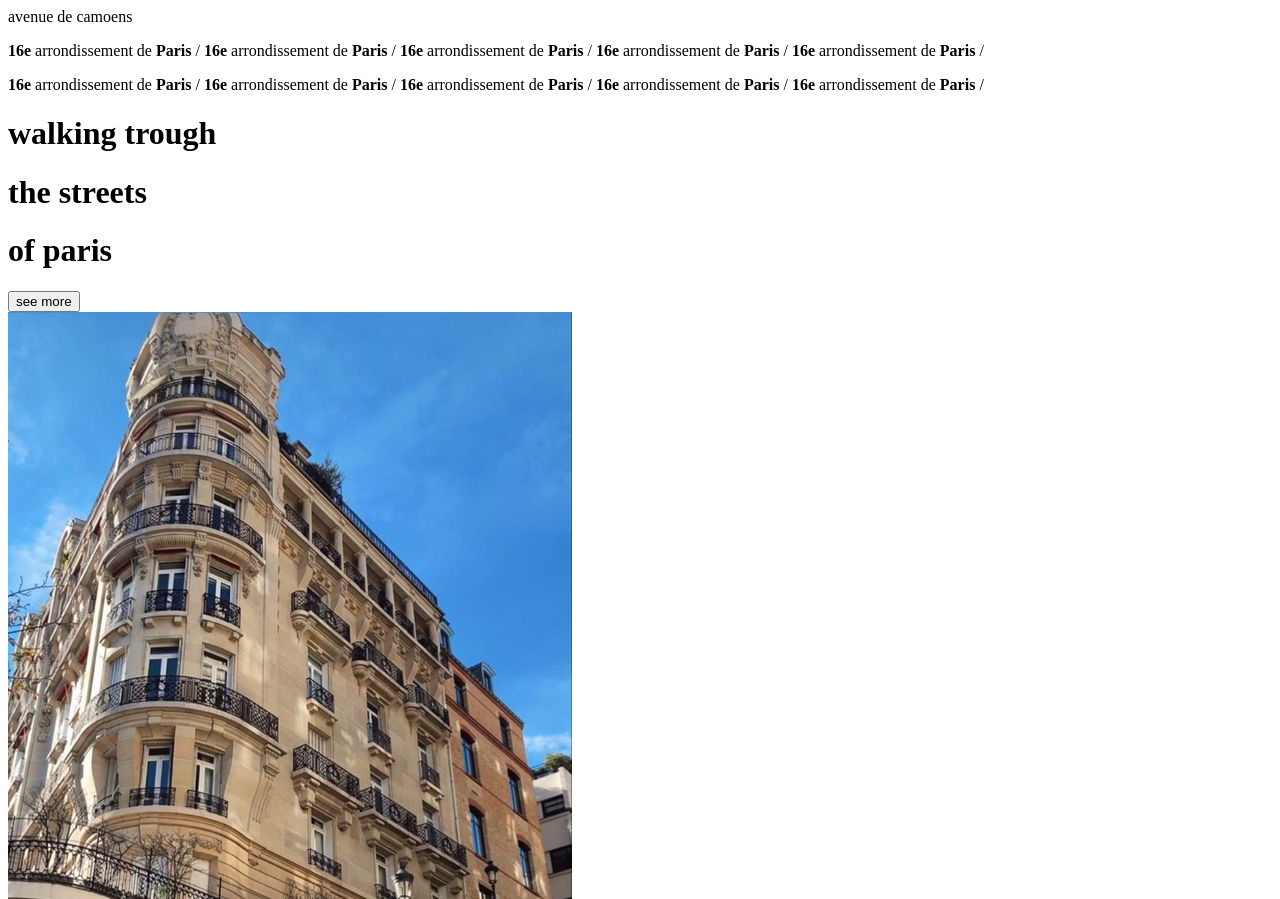
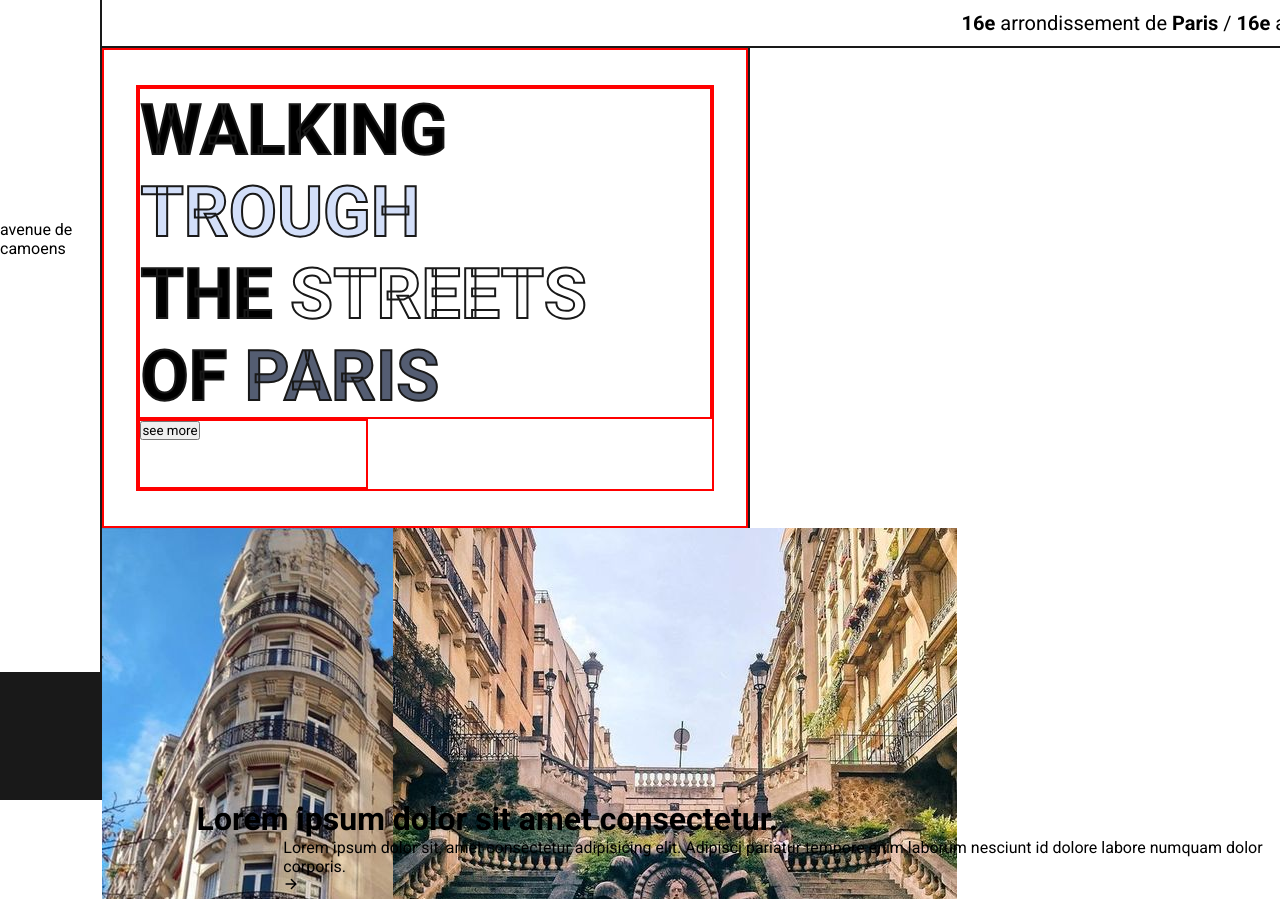
Before and after one commit to Elicue/Avenue-de-Camoens, a plain HTML site: page index.html in a window 1280 px wide. Shown: the top 899 px of the page. Drawn offline with nearby package versions, Linux system fonts and the light colour scheme.

Commit message:
:art: Start Css HomePage

```diff
--- a/css/style.scss
+++ b/css/style.scss
@@ -0,0 +1,216 @@
+@import url('https://fonts.googleapis.com/css2?family=Roboto:wght@400;700;900&display=swap');
+@import url('https://fonts.googleapis.com/css2?family=Courgette&family=Tangerine:wght@400;700&display=swap');
+
+* {
+  margin: 0;
+  padding: 0;
+  box-sizing: border-box;
+  font-family: 'Roboto', sans-serif;
+  color: color(noir);
+  // cursor: none;
+    // border: 2px solid red;
+}
+
+$colors :(
+  noir:#191919,
+  gris:grey,
+  primary: #D3DFF9,
+  secondary:#545D72,
+);
+
+$border : 2px;
+
+@function color($color-name){
+@return map-get($colors, $color-name)
+}
+
+$desktop :800px;
+
+@mixin desktop {
+@media (min-width : #{$desktop}){
+  @content;
+}
+}
+
+
+.sidebar {
+  display: flex;
+  flex-direction: column;
+  background-color: #fff;
+  border-right: $border solid color(noir);
+  width: 8%;
+  height: 100vh;
+  justify-content: space-between;
+  position: fixed;
+  top: 0;
+  left: 0;
+
+  .logo {
+    width: 100%;
+    height: 25%;
+    display: flex;
+    align-items: center;
+
+    .logo {
+      width: 100%;
+      height: 60%;
+    }
+  }
+
+  .titre {
+    width: 100%;
+    height: 50%;
+    // transform: rotate(-90deg);
+  }
+
+  .burger {
+    display: flex;
+    width: 100%;
+    height: 20%;
+    align-items: flex-end;
+
+    .fond {
+      background-color: color(noir);
+      width: 100%;
+      height: 80%;
+    }
+  }
+}
+
+main {
+  width: 100%;
+  display: flex;
+  flex-direction: column;
+  border: none;
+
+  .infos {
+    display: flex;
+    width: 100%;
+    height: 6vh;
+    font-size: 20px;
+    justify-content: flex-end;
+    border-bottom: $border solid color(noir);
+
+    .content {
+      display: flex;
+      width: 92%;
+      justify-content: flex-end;
+      align-items: center;
+      height: 100%;
+
+      .marquee {
+        width: 92%;
+        margin: 0 auto;
+        white-space: nowrap;
+        overflow: hidden;
+        position: absolute;
+      }
+
+      .marquee span {
+        display: inline-block;
+        padding-left: 100%;
+        animation: marquee 40s linear infinite;
+      }
+
+      .marquee2 span {
+        animation-delay: 20s;
+      }
+
+      @keyframes marquee {
+        0% {
+          transform: translate(0, 0);
+        }
+        100% {
+          transform: translate(-100%, 0);
+        }
+      }
+    }
+  }
+
+  .content {
+    margin-left: 8%;
+
+    .gauche {
+      width: 55%;
+      height: 94vh;
+      border-right: color(noir) $border solid;
+
+      .haut {
+        display: flex;
+        flex-direction: column;
+        height: 60vh;
+        width: 100%;
+        border-bottom: color(noir) $border solid;
+        align-items: center;
+        justify-content: space-around;
+        border: red $border solid;
+
+        .content {
+          display: flex;
+          flex-direction: column;
+          width: 90%;
+          border: red $border solid;
+          margin: auto;
+
+          .titre {
+            width: 100%;
+            display: flex;
+            flex-direction: column;
+            text-transform: uppercase;
+            border: red $border solid;
+
+            h1 {
+              font-size: 70px;
+              -webkit-text-stroke: $border color(noir);
+
+              span {
+                color: color(primary);
+              }
+            }
+
+            h1:nth-child(2) {
+              span {
+                color: #fff;
+              }
+            }
+
+            h1:nth-child(3) {
+              span {
+                color: color(secondary);
+              }
+            }
+          }
+
+          .cta {
+            width: 40%;
+            height: 70px;
+            display: flex;
+            flex-direction: column;
+            text-transform: uppercase;
+            border: red $border solid;
+            align-items: flex-start;
+          }
+        }
+
+      }
+
+      .bas {
+        height: 34vh;
+        width: 100%;
+        display: flex;
+        flex-direction: row;
+
+        .gauche {
+          height: 100%;
+          width: 45%;
+        }
+
+        .droite {
+          height: 100%;
+          width: 55%;
+        }
+      }
+    }
+  }
+
+}
```
Also changed, not shown: css/style.css, 1 other file.
